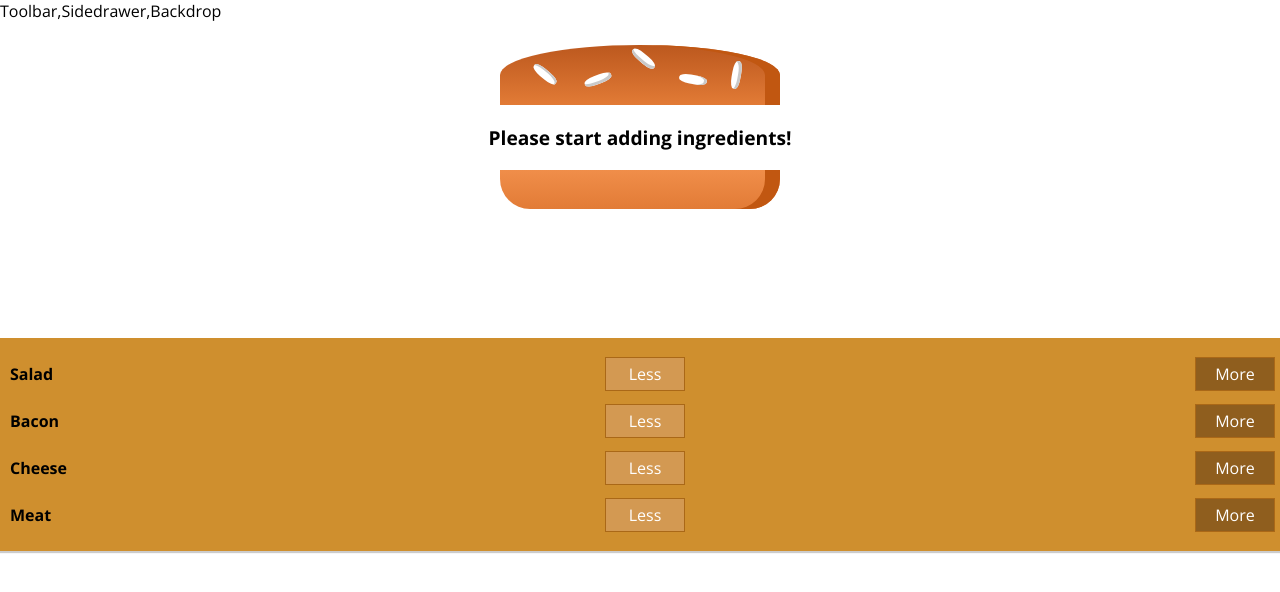
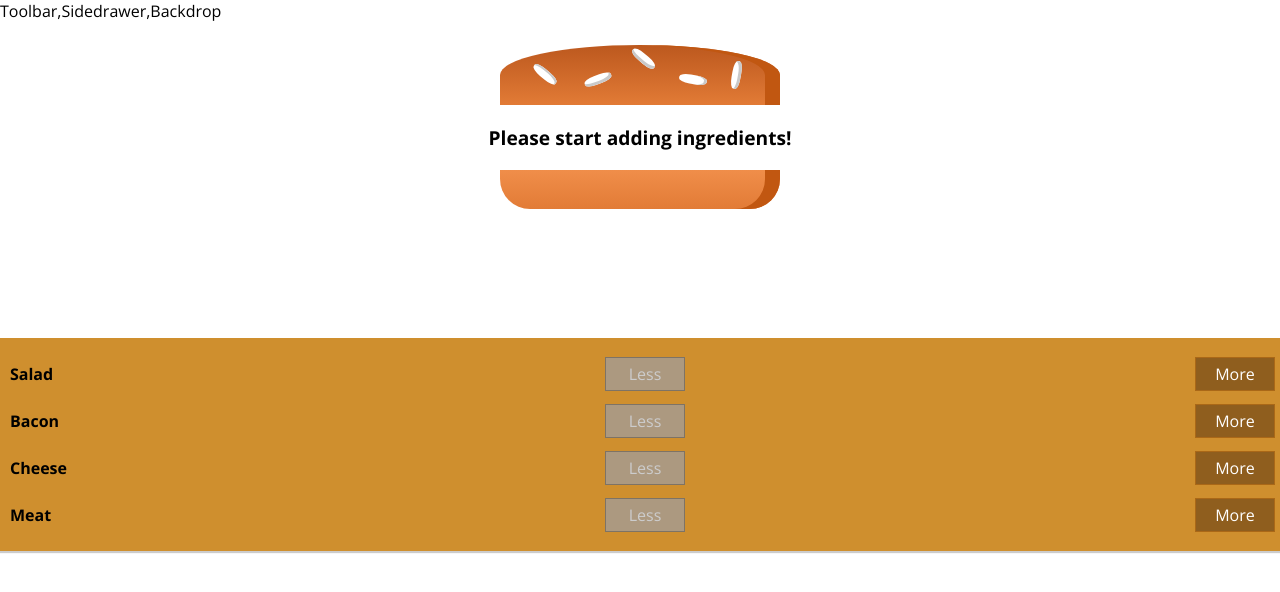
Before and after one commit to giorgiofrittoli/burger-app, a React (Create React App) app: page / in a window 1280 px wide. Shown: the top 592 px of the page. Built offline with nearby package versions, Linux system fonts and the light colour scheme.

Commit message:
remove ingredient

```diff
--- a/src/components/Burger/BuildControls/BuildControl/BuildControl.js
+++ b/src/components/Burger/BuildControls/BuildControl/BuildControl.js
@@ -4,7 +4,11 @@
 const buildControl = (props) => (
     <div className={classes.BuildControl}>
         <div className={classes.Label}>{props.label}</div>
-        <button className={classes.Less}>Less</button>
+        <button
+            className={classes.Less}
+            onClick={props.removed}
+            disabled={props.disabled}
+        >Less</button>
         <button className={classes.More} onClick={props.added}>More</button>
     </div>
 );
--- a/src/components/Burger/BuildControls/BuildControls.js
+++ b/src/components/Burger/BuildControls/BuildControls.js
@@ -17,6 +17,8 @@
                 key={ctr.label}
                 label={ctr.label}
                 added={() => props.ingredientAdded(ctr.type)}
+                removed={() => props.ingredientRemoved(ctr.type)}
+                disabled={props.disabled[ctr.type]}
             />
         )}
     </div>
--- a/src/containers/BurgerBuilder/BurgerBuilder.js
+++ b/src/containers/BurgerBuilder/BurgerBuilder.js
@@ -23,9 +23,23 @@
     };
 
     addIngredientHandler = (type) => {
-        debugger;
         const oldCount = this.state.ingredients[type];
         const updatedCount = oldCount + 1;
+        const updatedIngredient = {
+            ...this.state.ingredients
+        };
+        updatedIngredient[type] = updatedCount;
+        const priceAdd = INGREDIENT_PRICES[type];
+        const oldPrice = this.state.totalPrice;
+        const newPrice = oldPrice + priceAdd;
+        this.setState({ totalPrice: newPrice, ingredients: updatedIngredient });
+    }
+
+    removeIngredientHandler = (type) => {
+        const oldCount = this.state.ingredients[type];
+        if (oldCount <= 0)
+            return;
+        const updatedCount = oldCount - 1;
         const updatedIngredient = {
             ...this.state.ingredients
         };
@@ -39,11 +53,21 @@
 
 
     render() {
+        const disabledInfo = {
+            ...this.state.ingredients
+        };
+
+        for (let key in disabledInfo) {
+            disabledInfo[key] = disabledInfo[key] <= 0
+        }
+
         return (
             <Aux>
                 <Burger ingredients={this.state.ingredients} />
                 <BuildControls
                     ingredientAdded={this.addIngredientHandler}
+                    ingredientRemoved={this.removeIngredientHandler}
+                    disabled={disabledInfo}
                 />
             </Aux>
         );
```
